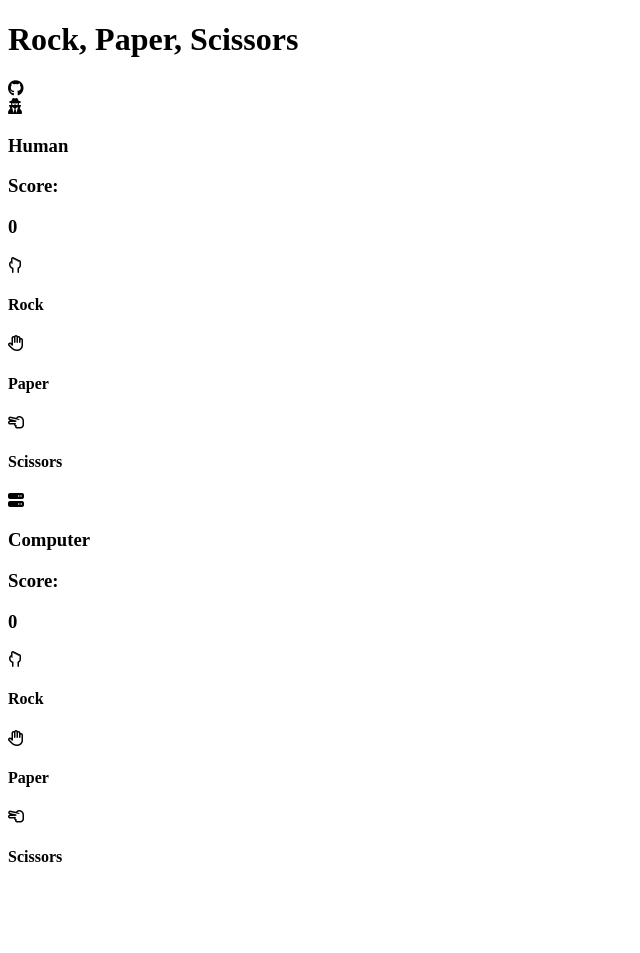
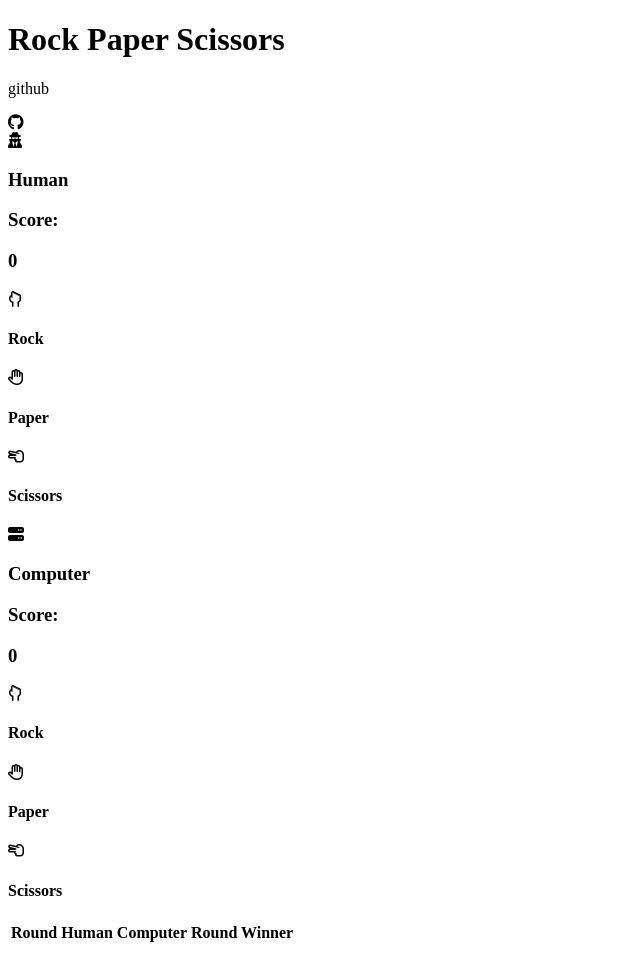
Before and after one commit to TheCodingArchi/rock-paper-scissors, a plain HTML site: page index.html in a window 1280 px wide. Shown: the whole page, without its empty margins (0-640 px from the left). Before the commit the page ends 887 px from the top, so only its background shows below. Drawn offline with Linux system fonts and the light colour scheme.

Commit message:
Add section to display round history

```diff
--- a/index.html
+++ b/index.html
@@ -10,8 +10,11 @@
 </head>
 <body>
     <header>
-        <h1>Rock, Paper, Scissors</h1>
-        <i class="fab fa-github"></i>
+        <h1>Rock Paper Scissors</h1>
+        <div class="github">
+            <p>github</p>
+            <i class="fab fa-github"></i>
+        </div>
     </header>
     <main>
         <section class="game-center">
@@ -68,6 +71,16 @@
                 </div>
             </div>
         </section>
+        <section class="round-history">
+            <table>
+                <tr>
+                    <th>Round</th>
+                    <th>Human</th>
+                    <th>Computer</th>
+                    <th>Round Winner</th>
+                </tr>
+            </table>
+        </section>
     </main>
 </body>
 </html>
```
